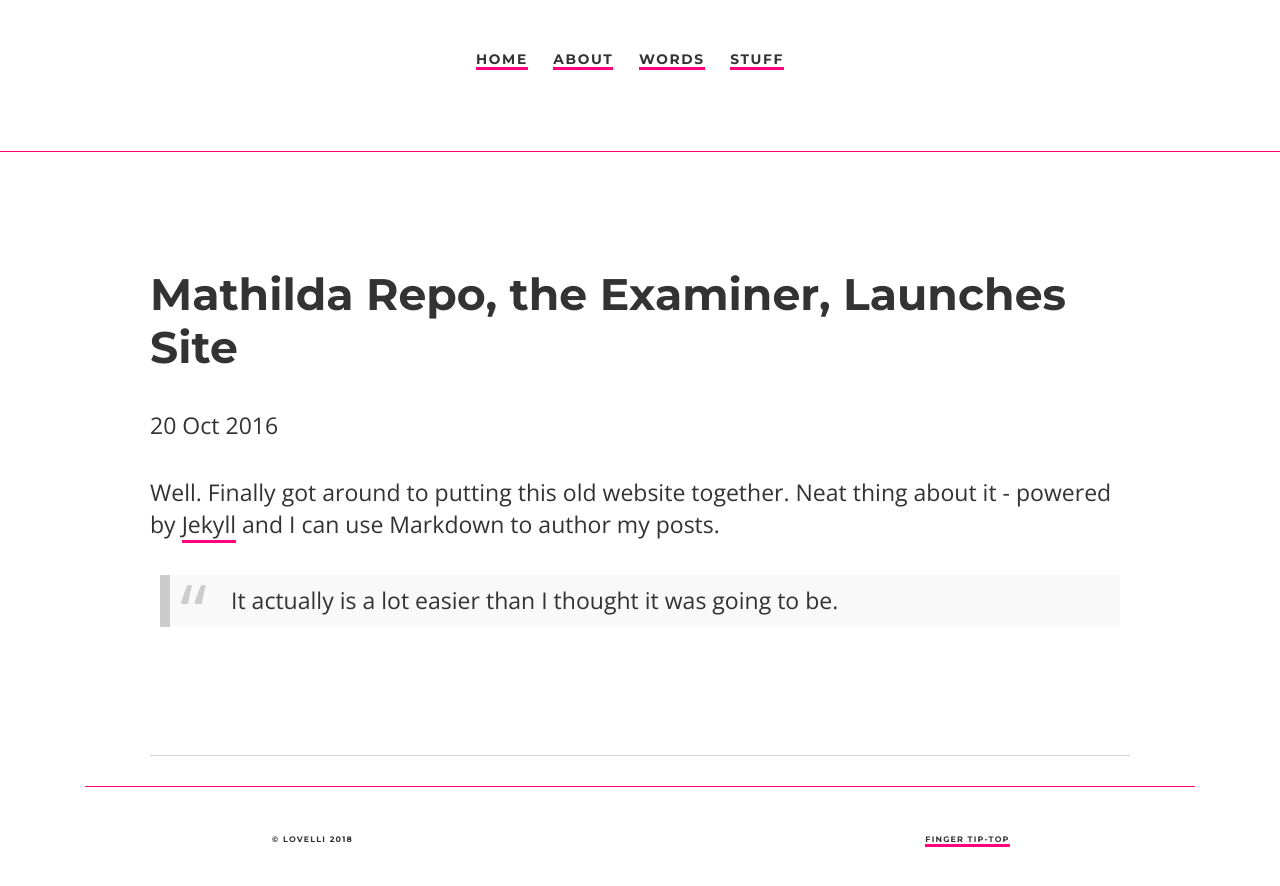
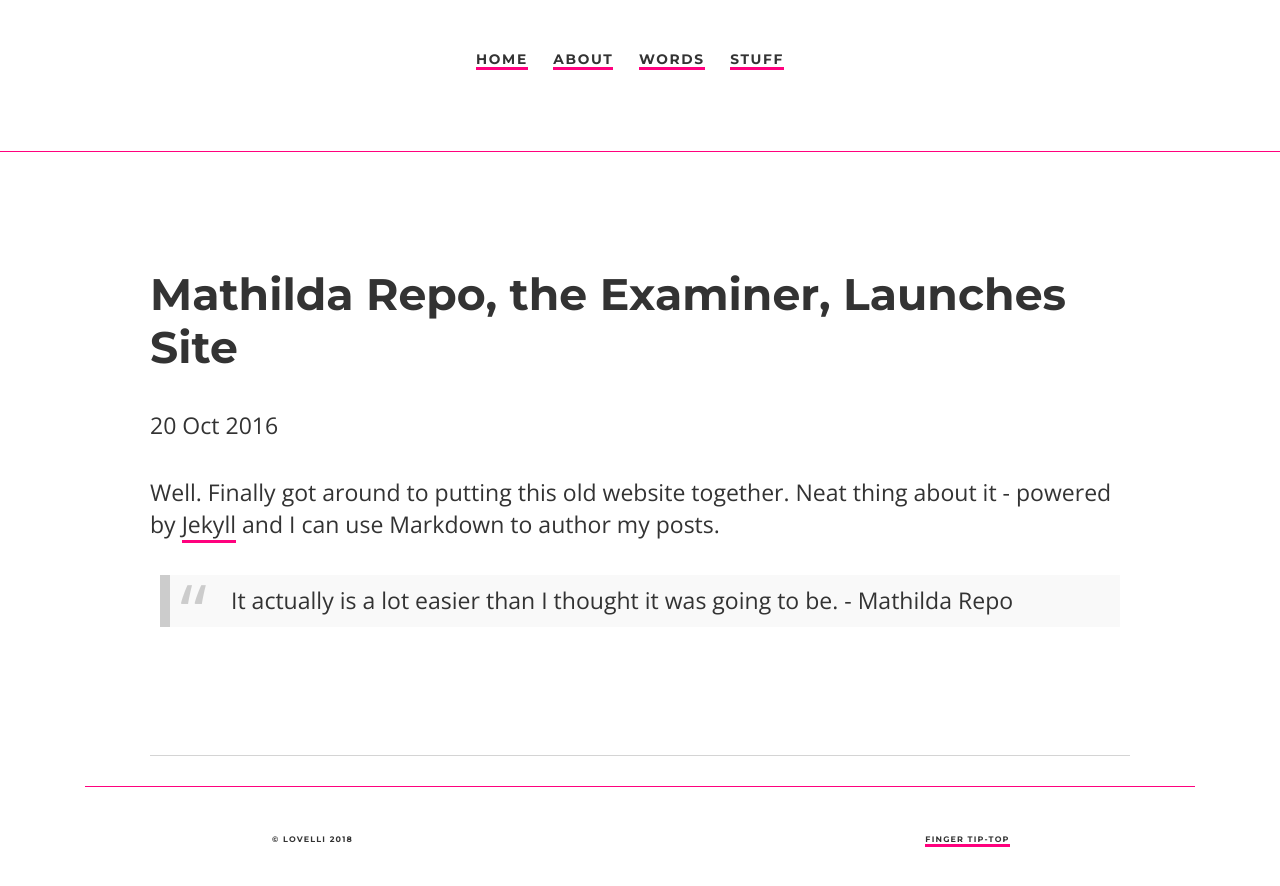
Before and after one commit to ariesti/ariesti.github.io, a Jekyll site: the page built from _posts/2016-10-20-mathilda-repo-site-launched.md, in a window 1280 px wide. Shown: the top 886 px of the page. Built offline with Jekyll 4.4.1, drawn with Linux system fonts in a browser that asks for light colours.

Commit message:
Update 2016-10-20-mathilda-repo-site-launched.md

```diff
--- a/_posts/2016-10-20-mathilda-repo-site-launched.md
+++ b/_posts/2016-10-20-mathilda-repo-site-launched.md
@@ -6,4 +6,4 @@ date: 2016-10-20
 
 Well. Finally got around to putting this old website together. Neat thing about it - powered by [Jekyll](https://jekyllrb.com/) and I can use Markdown to author my posts.
 
-> It actually is a lot easier than I thought it was going to be.
+> It actually is a lot easier than I thought it was going to be. - Mathilda Repo
```
